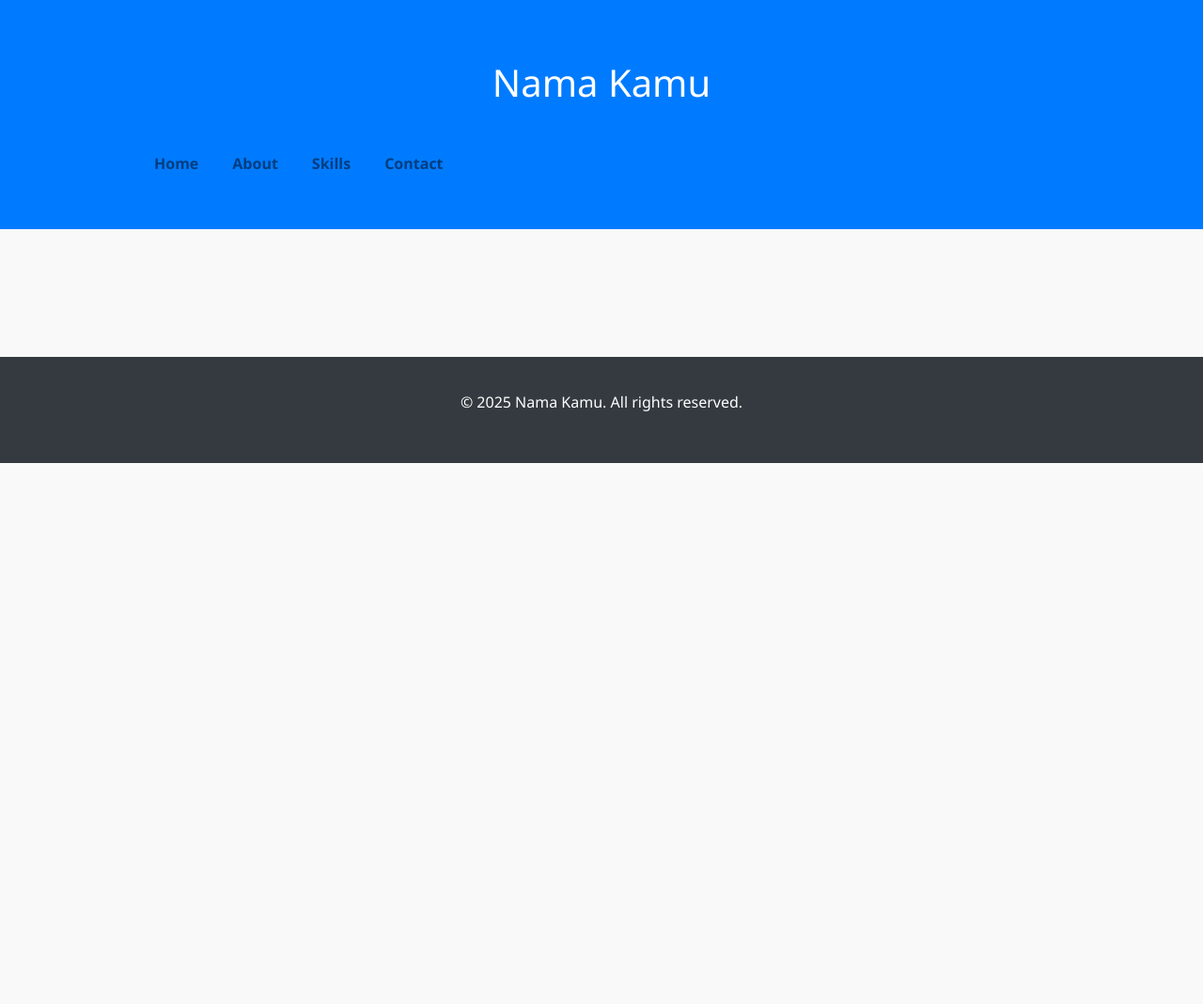
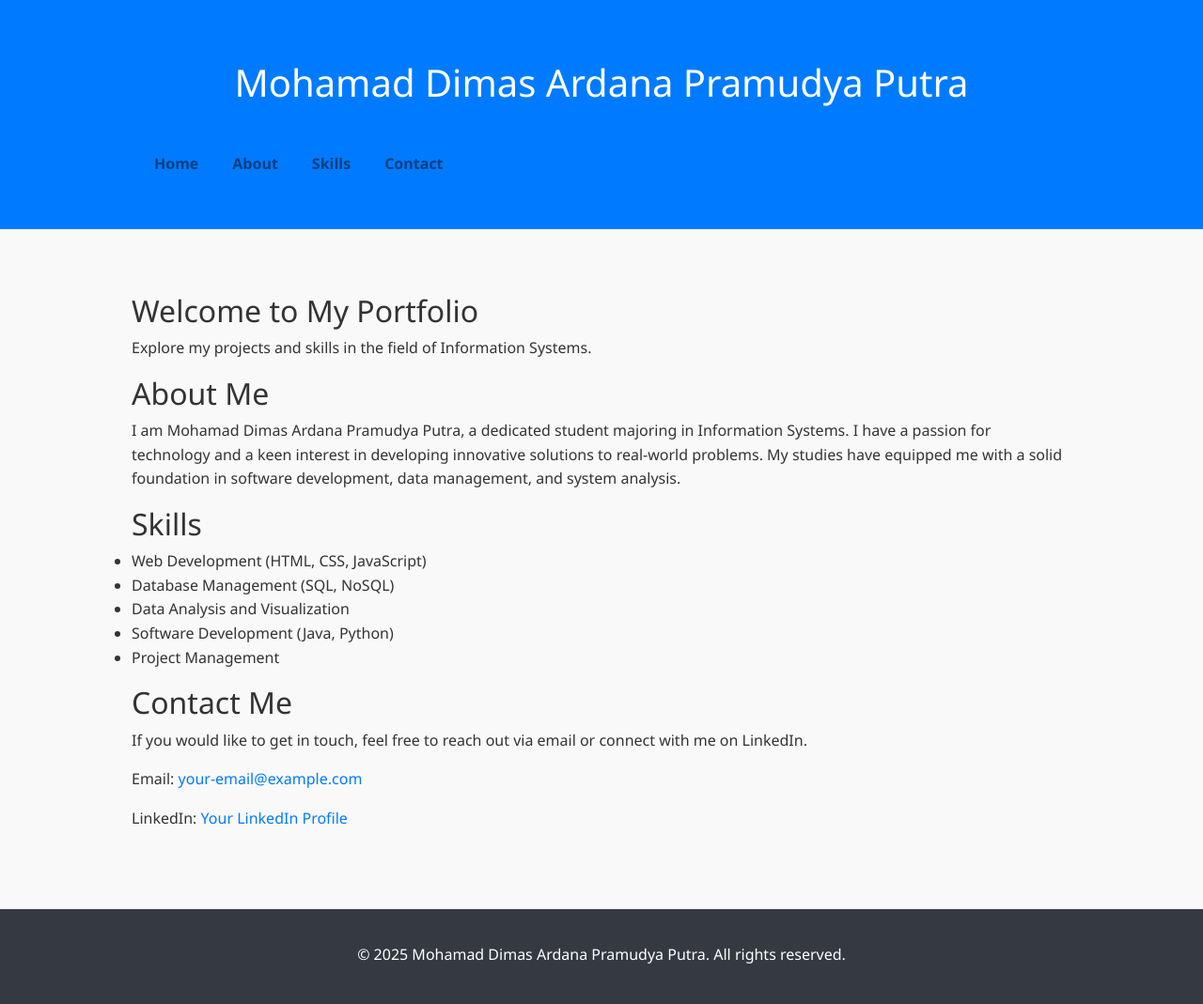
Before and after one commit to dimasardana123/dimas.github, a plain HTML site: page index.html in a window 1280 px wide. Shown: the whole page at 94% size. Before the commit the page ends 800 px from the top, so only its background shows below. Drawn offline with nearby package versions, Linux system fonts and the light colour scheme.

Commit message:
Update index.html

```diff
--- a/index.html
+++ b/index.html
@@ -3,16 +3,16 @@
 <head>
     <meta charset="UTF-8" />
     <meta name="viewport" content="width=device-width, initial-scale=1.0"/>
-    <meta name="description" content="Portfolio of Nama Kamu, showcasing skills and projects." />
-    <meta name="keywords" content="portfolio, web development, skills, contact" />
-    <title>My Portfolio</title>
+    <meta name="description" content="Portfolio of Mohamad Dimas Ardana Pramudya Putra, showcasing skills and projects." />
+    <meta name="keywords" content="portfolio, web development, skills, contact, information systems" />
+    <title>Mohamad Dimas Ardana Pramudya Putra's Portfolio</title>
     <link rel="stylesheet" href="https://stackpath.bootstrapcdn.com/bootstrap/4.5.2/css/bootstrap.min.css" />
     <link rel="stylesheet" href="css/style.css" />
 </head>
 <body>
     <header class="bg-primary text-white">
         <div class="container">
-            <h1 class="py-4">Nama Kamu</h1>
+            <h1 class="py-4">Mohamad Dimas Ardana Pramudya Putra</h1>
             <nav class="navbar navbar-expand-lg navbar-light">
                 <button class="navbar-toggler" type="button" data-toggle="collapse" data-target="#navbarNav" aria-controls="navbarNav" aria-expanded="false" aria-label="Toggle navigation">
                     <span class="navbar-toggler-icon"></span>
@@ -30,15 +30,38 @@
     </header>
 
     <main class="container my-5">
-        <div id="home" class="section"></div>
-        <div id="about" class="section"></div>
-        <div id="skills" class="section"></div>
-        <div id="contact" class="section"></div>
+        <div id="home" class="section">
+            <h2>Welcome to My Portfolio</h2>
+            <p>Explore my projects and skills in the field of Information Systems.</p>
+        </div>
+
+        <div id="about" class="section">
+            <h2>About Me</h2>
+            <p>I am Mohamad Dimas Ardana Pramudya Putra, a dedicated student majoring in Information Systems. I have a passion for technology and a keen interest in developing innovative solutions to real-world problems. My studies have equipped me with a solid foundation in software development, data management, and system analysis.</p>
+        </div>
+
+        <div id="skills" class="section">
+            <h2>Skills</h2>
+            <ul>
+                <li>Web Development (HTML, CSS, JavaScript)</li>
+                <li>Database Management (SQL, NoSQL)</li>
+                <li>Data Analysis and Visualization</li>
+                <li>Software Development (Java, Python)</li>
+                <li>Project Management</li>
+            </ul>
+        </div>
+
+        <div id="contact" class="section">
+            <h2>Contact Me</h2>
+            <p>If you would like to get in touch, feel free to reach out via email or connect with me on LinkedIn.</p>
+            <p>Email: <a href="mailto:your-email@example.com">your-email@example.com</a></p>
+            <p>LinkedIn: <a href="https://www.linkedin.com/in/your-profile" target="_blank">Your LinkedIn Profile</a></p>
+        </div>
     </main>
 
     <footer class="bg-dark text-white text-center py-3">
         <div class="container">
-            <p>&copy; 2025 Nama Kamu. All rights reserved.</p>
+            <p>&copy; 2025 Mohamad Dimas Ardana Pramudya Putra. All rights reserved.</p>
         </div>
     </footer>
 
```
